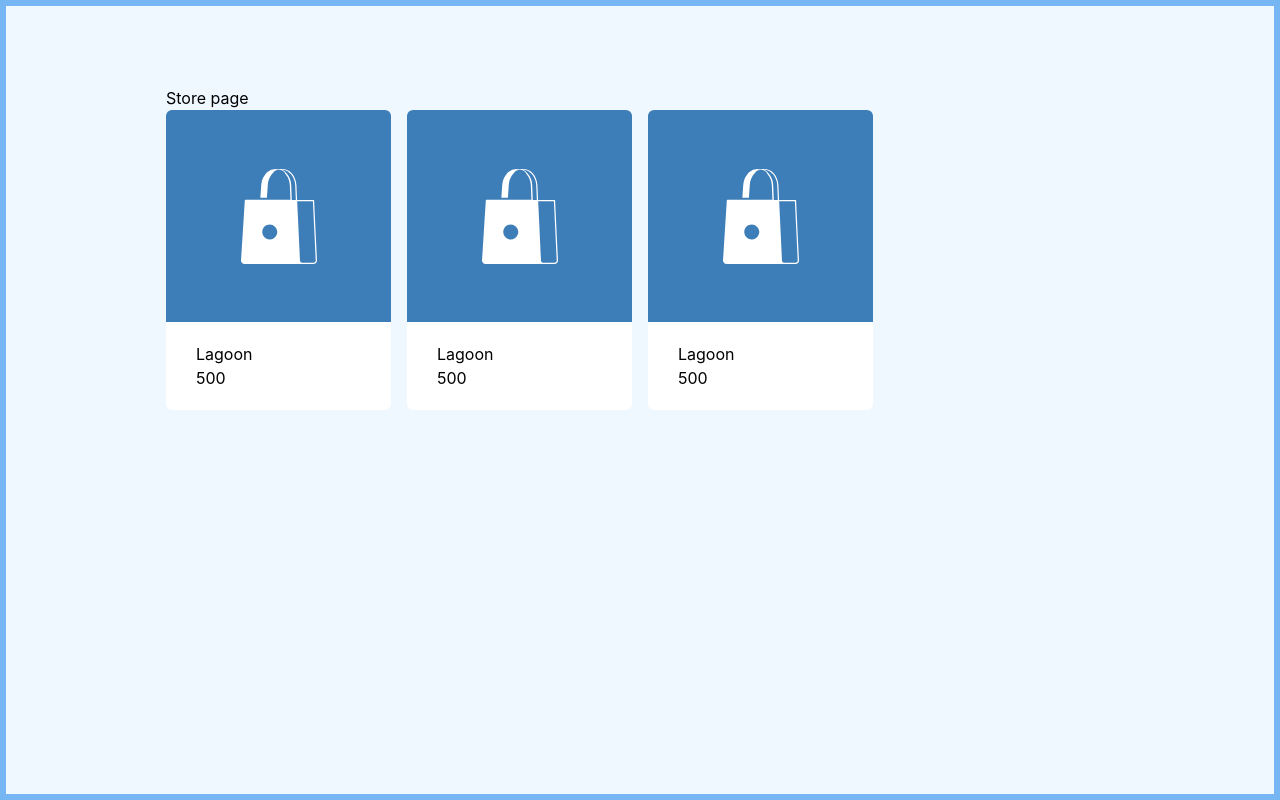
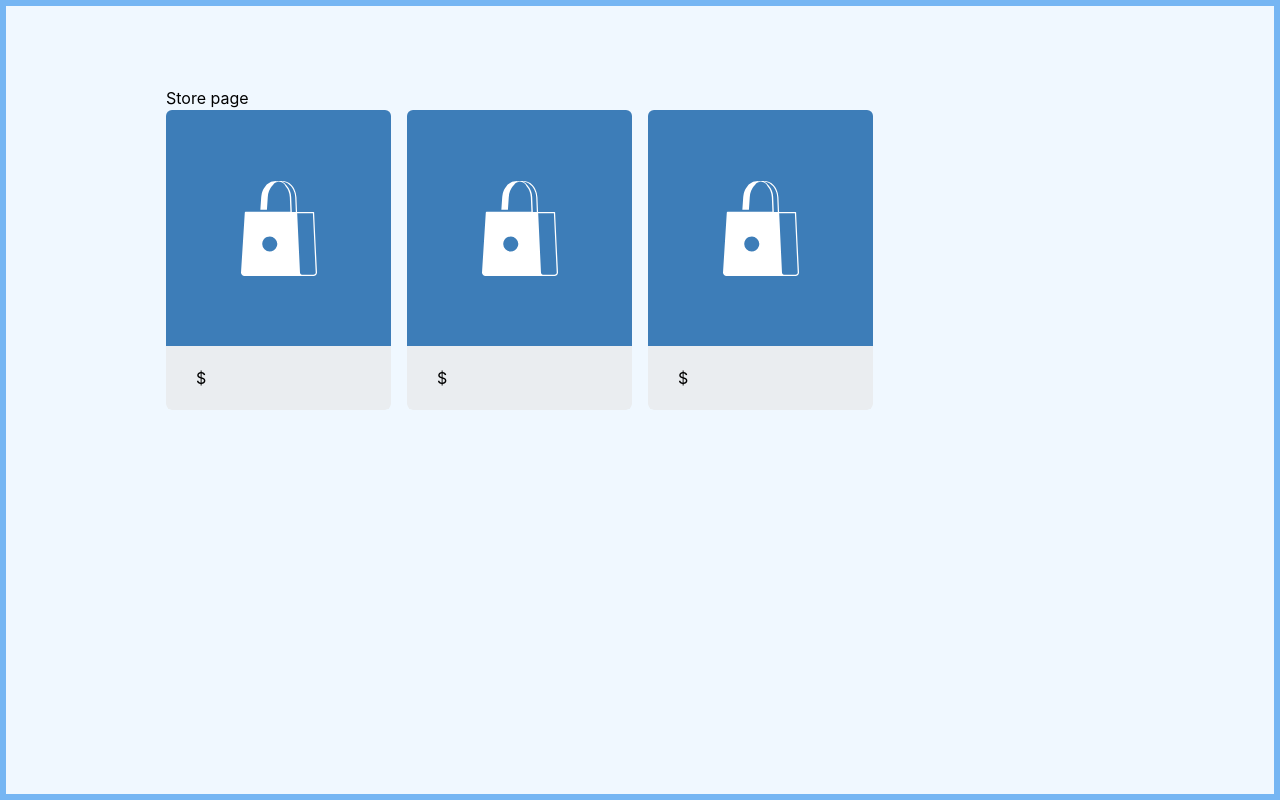
Before and after one commit to Jeezman/tora, a Next.js app in the folder client/: page /store/1 in a window 1280 px wide. Built offline with nearby package versions, Linux system fonts and the light colour scheme.

Commit message:
Update product card to use props

```diff
--- a/client/components/shared/ProductCard.tsx
+++ b/client/components/shared/ProductCard.tsx
@@ -2,15 +2,16 @@ import { useState } from 'react';
 import { CartIcon } from '../../assets/icons';
 import Image from 'next/image';
 import styles from '../../styles/ProductCard.module.css';
+import { ProductRequestModel } from '../../pages/models/store.model';
 
-interface Props {
-  onClick: () => void;
+interface Props extends ProductRequestModel {
+  onClick?: () => void;
 }
 
-export const ProductCard = ({ onClick }: Props) => {
+export const ProductCard = ({ onClick, name, amount }: Props) => {
   const [img, setImg] = useState('');
   return (
-    <div className={styles.container}>
+    <div onClick={onClick} className={styles.container}>
       <div className={styles.image_wrap}>
         {!!img ? (
           <Image
@@ -25,8 +26,8 @@ export const ProductCard = ({ onClick }: Props) => {
         )}
       </div>
       <div className={styles.details}>
-        <p className="name">Lagoon</p>
-        <p className="price">500</p>
+        <p className="name">{name}</p>
+        <p className="price">${amount}</p>
       </div>
     </div>
   );
--- a/client/styles/ProductCard.module.css
+++ b/client/styles/ProductCard.module.css
@@ -18,7 +18,7 @@
 }
 
 .details {
-  background: #fff;
+  background: #eaedf0;
   border-radius: 0 0 6px 6px;
   display: flex;
   flex-direction: column;
```
